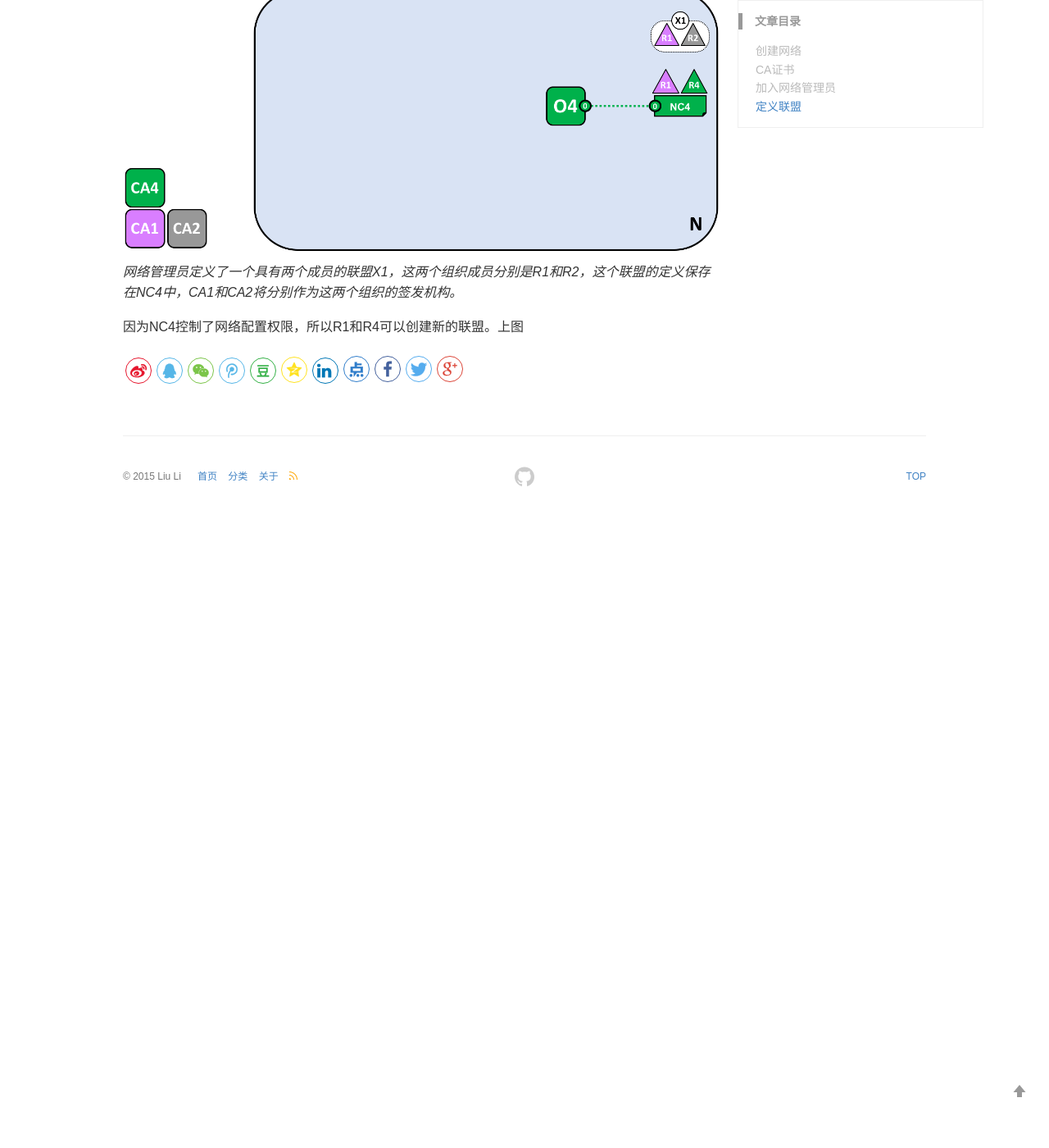
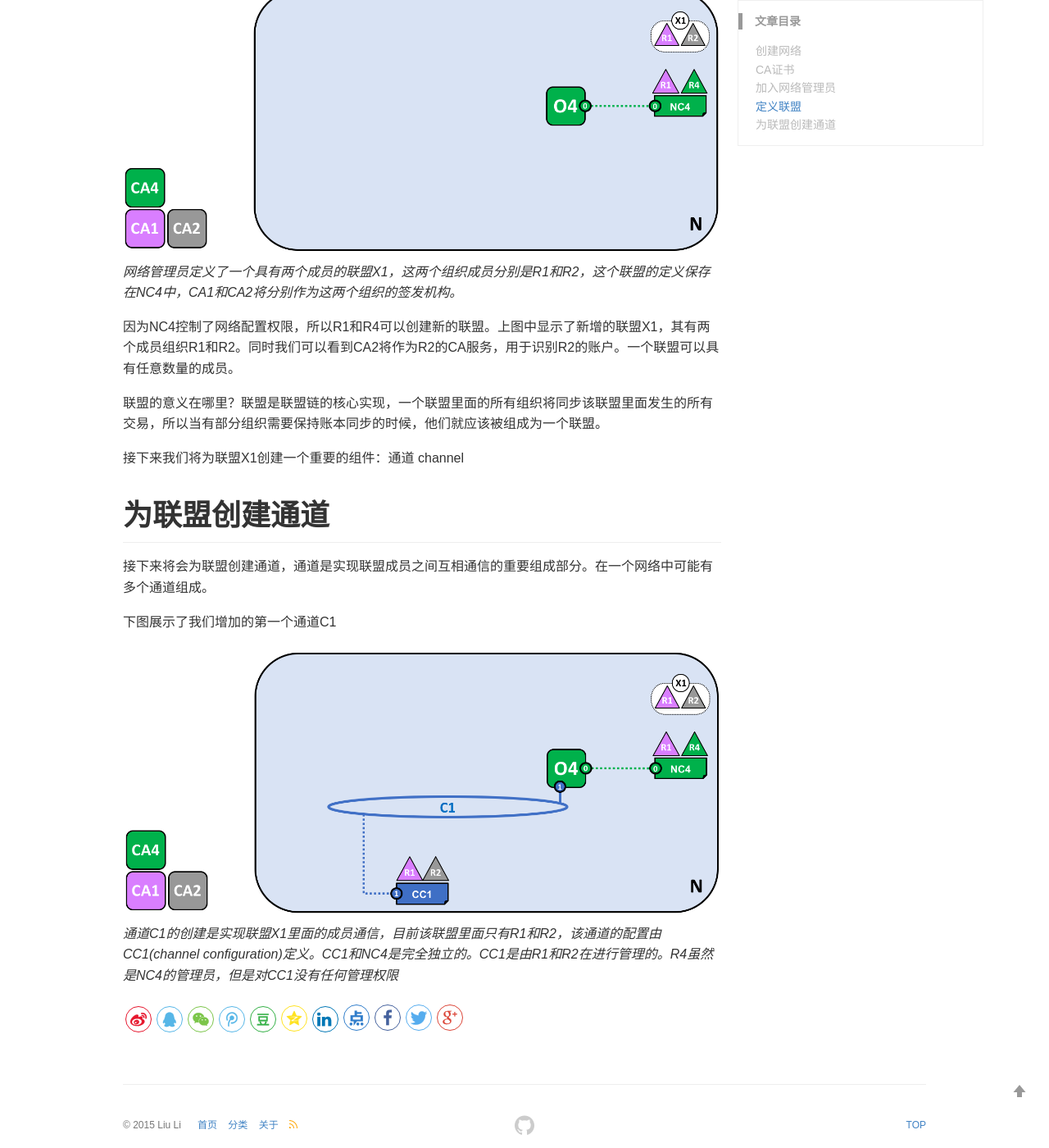
Before and after one commit to nox60/nox60.github.io, a Jekyll site: the page built from _posts/2019-7-30-Hyperledger-blockchain-network.md, in a window 1280 px wide and 1400 px high, scrolled down 3524 px. Shown: the whole window at 82% size. Built offline with Jekyll 4.4.1, drawn with Linux system fonts in a browser that asks for light colours; our own code applies the rules of GitHub Pages for plain Markdown files; comment, search, counter and statistics services are not loaded; before the commit the page ends 4154 px from its top, so only the background shows below that.

Commit message:
Update file

```diff
--- a/_posts/2019-7-30-Hyperledger-blockchain-network.md
+++ b/_posts/2019-7-30-Hyperledger-blockchain-network.md
@@ -54,4 +54,17 @@ We’ll discuss the ordering service a little more later in this topic, but for
 ![avatar](/images/posts/hyperledger/network.diagram.3.png)
 *网络管理员定义了一个具有两个成员的联盟X1，这两个组织成员分别是R1和R2，这个联盟的定义保存在NC4中，CA1和CA2将分别作为这两个组织的签发机构。*
 
-因为NC4控制了网络配置权限，所以R1和R4可以创建新的联盟。上图
+因为NC4控制了网络配置权限，所以R1和R4可以创建新的联盟。上图中显示了新增的联盟X1，其有两个成员组织R1和R2。同时我们可以看到CA2将作为R2的CA服务，用于识别R2的账户。一个联盟可以具有任意数量的成员。
+
+联盟的意义在哪里？联盟是联盟链的核心实现，一个联盟里面的所有组织将同步该联盟里面发生的所有交易，所以当有部分组织需要保持账本同步的时候，他们就应该被组成为一个联盟。
+
+接下来我们将为联盟X1创建一个重要的组件：通道 channel
+
+# 为联盟创建通道
+
+接下来将会为联盟创建通道，通道是实现联盟成员之间互相通信的重要组成部分。在一个网络中可能有多个通道组成。
+
+下图展示了我们增加的第一个通道C1
+
+![avatar](/images/posts/hyperledger/network.diagram.4.png)
+*通道C1的创建是实现联盟X1里面的成员通信，目前该联盟里面只有R1和R2，该通道的配置由CC1(channel configuration)定义。CC1和NC4是完全独立的。CC1是由R1和R2在进行管理的。R4虽然是NC4的管理员，但是对CC1没有任何管理权限*
```
Also changed, not shown: images/posts/hyperledger/network.diagram.4.png (added).
